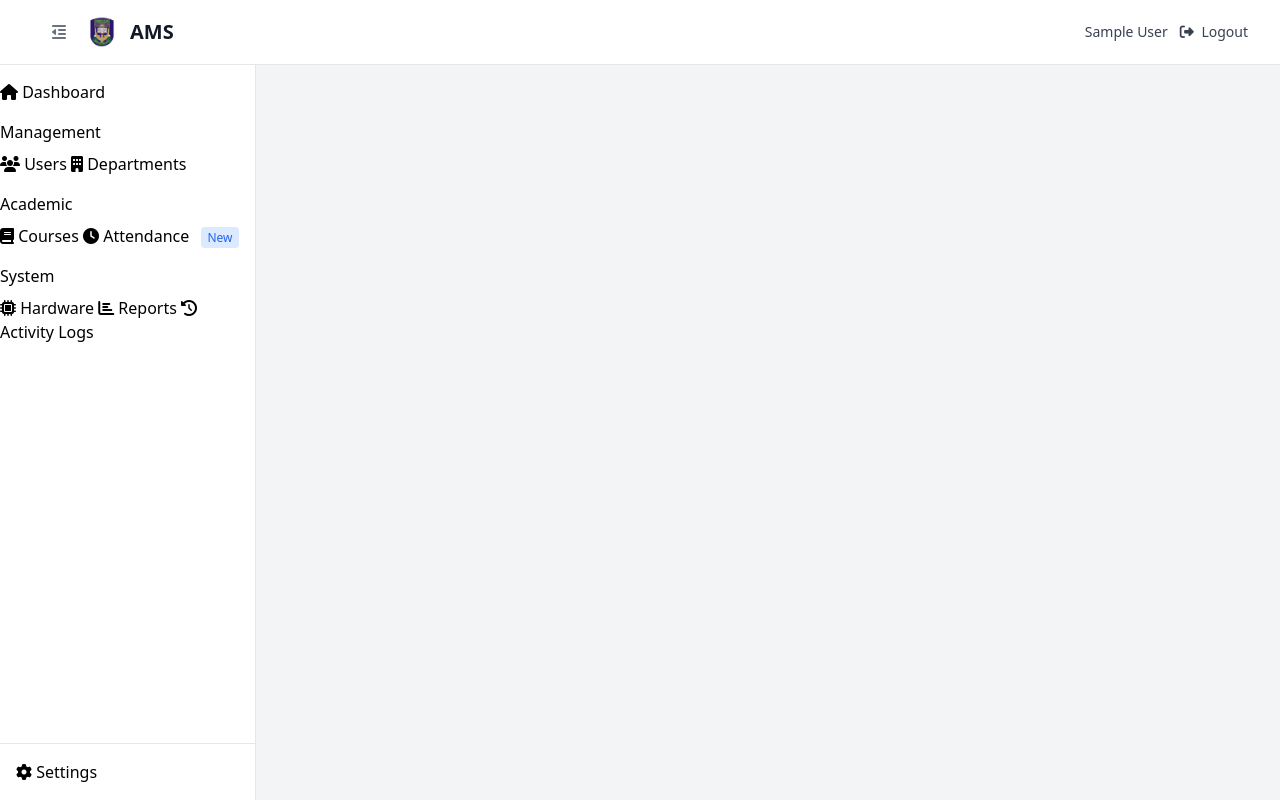
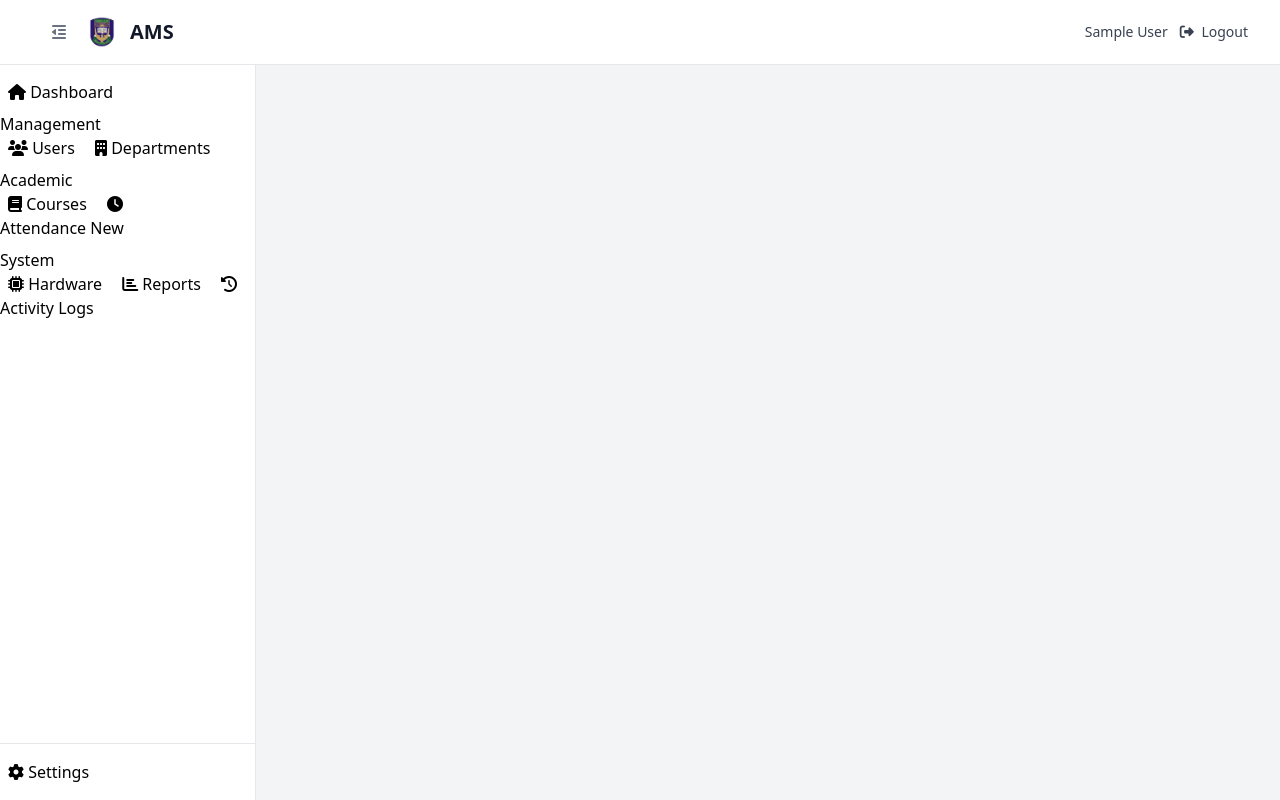
Before and after one commit to Barryhack/UNILORIN-AMS, a Flask app: page /admin/user/1 in a window 1280 px wide. Run offline with Flask 3, Linux system fonts and the light colour scheme; the visitor is signed in with stand-in values (Sample User, id 1); parts of the project's set-up code (start-up, migrations or seed data) failed here and were passed over; some libraries are stand-ins or nearby versions.

Commit message:
fix: Improve sidebar design and layout
- Better spacing and alignment
- Modern hover and active states
- Improved transitions
- Better section organization
- Cleaner navigation items
- Enhanced visual hierarchy

```diff
--- a/app/templates/admin/admin_base.html
+++ b/app/templates/admin/admin_base.html
@@ -18,11 +18,23 @@
     <style>
         [x-cloak] { display: none !important; }
 
-        .sidebar-width { width: 256px; }
-        .sidebar-collapsed { width: 64px; }
+        .sidebar-width {
+            width: 256px;
+            transition: width 0.2s ease-in-out;
+        }
 
-        .content-transition { transition: margin-left 0.2s ease-in-out; }
-        .sidebar-transition { transition: all 0.2s ease-in-out; }
+        .sidebar-collapsed {
+            width: 64px;
+            transition: width 0.2s ease-in-out;
+        }
+
+        .content-transition {
+            transition: margin-left 0.2s ease-in-out;
+        }
+
+        .sidebar-transition {
+            transition: all 0.2s ease-in-out;
+        }
 
         .logo-container {
             width: 32px;
@@ -55,8 +67,9 @@
         }
 
         .nav-link {
-            @apply flex items-center px-4 py-2 text-sm font-medium transition-all duration-200;
-            @apply text-gray-600 hover:text-gray-900 hover:bg-gray-50 rounded-lg;
+            @apply flex items-center w-full px-3 py-2.5 text-sm font-medium rounded-lg transition-all duration-200;
+            @apply text-gray-600 hover:text-gray-900 hover:bg-gray-50;
+            margin: 2px 8px;
         }
 
         .nav-link.active {
@@ -65,7 +78,11 @@
 
         .nav-link i {
             @apply flex-shrink-0 w-5 h-5 mr-3;
-            @apply text-gray-400 group-hover:text-gray-500;
+            @apply text-gray-400 transition-colors duration-200;
+        }
+
+        .nav-link:hover i {
+            @apply text-gray-600;
         }
 
         .nav-link.active i {
@@ -74,10 +91,21 @@
 
         .nav-text {
             @apply transition-opacity duration-200;
+            white-space: nowrap;
         }
 
         .section-title {
-            @apply px-4 text-xs font-semibold text-gray-400 uppercase tracking-wider;
+            @apply px-4 py-2 text-xs font-semibold text-gray-400 uppercase tracking-wider;
+            margin-top: 8px;
+        }
+
+        .nav-section {
+            @apply space-y-1;
+        }
+
+        .nav-badge {
+            @apply ml-2 px-1.5 py-0.5 text-xs font-medium rounded;
+            @apply bg-blue-100 text-blue-600;
         }
     </style>
 </head>
@@ -134,82 +162,77 @@
         :class="{'sidebar-width': !sidebarCollapsed, 'sidebar-collapsed': sidebarCollapsed, '-translate-x-full': !sidebarOpen}"
         class="fixed top-16 bottom-0 left-0 z-20 bg-white border-r border-gray-200 sidebar-transition lg:translate-x-0">
 
-        <nav class="flex flex-col h-full overflow-y-auto custom-scrollbar">
-            <div class="flex-1 py-4 space-y-4">
+        <nav class="flex flex-col h-full">
+            <!-- Main Navigation -->
+            <div class="flex-1 py-4 overflow-y-auto custom-scrollbar">
                 <!-- Overview -->
-                <div>
+                <div class="nav-section">
                     <a href="{{ url_for('admin.dashboard') }}"
-                       class="nav-link group {{ 'active' if request.endpoint == 'admin.dashboard' else '' }}">
+                       class="nav-link {{ 'active' if request.endpoint == 'admin.dashboard' else '' }}">
                         <i class="fas fa-home"></i>
                         <span class="nav-text" x-show="!sidebarCollapsed">Dashboard</span>
                     </a>
                 </div>
 
                 <!-- Management -->
-                <div>
-                    <h3 class="section-title mb-2" x-show="!sidebarCollapsed">Management</h3>
-                    <div class="space-y-1">
+                <div class="nav-section">
+                    <h3 class="section-title" x-show="!sidebarCollapsed">Management</h3>
                     <a href="{{ url_for('admin.manage_users') }}"
-                           class="nav-link group {{ 'active' if request.endpoint == 'admin.manage_users' else '' }}">
+                       class="nav-link {{ 'active' if request.endpoint == 'admin.manage_users' else '' }}">
                         <i class="fas fa-users"></i>
                         <span class="nav-text" x-show="!sidebarCollapsed">Users</span>
                     </a>
                     <a href="{{ url_for('admin.manage_departments') }}"
-                           class="nav-link group {{ 'active' if request.endpoint == 'admin.manage_departments' else '' }}">
+                       class="nav-link {{ 'active' if request.endpoint == 'admin.manage_departments' else '' }}">
                         <i class="fas fa-building"></i>
                         <span class="nav-text" x-show="!sidebarCollapsed">Departments</span>
                     </a>
                 </div>
-                </div>
 
                 <!-- Academic -->
-                <div>
-                    <h3 class="section-title mb-2" x-show="!sidebarCollapsed">Academic</h3>
-                    <div class="space-y-1">
+                <div class="nav-section">
+                    <h3 class="section-title" x-show="!sidebarCollapsed">Academic</h3>
                     <a href="{{ url_for('admin.manage_courses') }}"
-                           class="nav-link group {{ 'active' if request.endpoint == 'admin.manage_courses' else '' }}">
+                       class="nav-link {{ 'active' if request.endpoint == 'admin.manage_courses' else '' }}">
                         <i class="fas fa-book"></i>
                         <span class="nav-text" x-show="!sidebarCollapsed">Courses</span>
                     </a>
                     <a href="{{ url_for('admin.attendance') }}"
-                           class="nav-link group {{ 'active' if request.endpoint == 'admin.attendance' else '' }}">
+                       class="nav-link {{ 'active' if request.endpoint == 'admin.attendance' else '' }}">
                         <i class="fas fa-clock"></i>
                         <span class="nav-text" x-show="!sidebarCollapsed">
                             Attendance
-                                <span class="ml-2 px-1.5 py-0.5 text-xs font-medium rounded bg-blue-100 text-blue-600">New</span>
+                            <span class="nav-badge">New</span>
                         </span>
                     </a>
                 </div>
-                </div>
 
                 <!-- System -->
-                <div>
-                    <h3 class="section-title mb-2" x-show="!sidebarCollapsed">System</h3>
-                    <div class="space-y-1">
+                <div class="nav-section">
+                    <h3 class="section-title" x-show="!sidebarCollapsed">System</h3>
                     <a href="{{ url_for('admin.hardware') }}"
-                           class="nav-link group {{ 'active' if request.endpoint == 'admin.hardware' else '' }}">
+                       class="nav-link {{ 'active' if request.endpoint == 'admin.hardware' else '' }}">
                         <i class="fas fa-microchip"></i>
                         <span class="nav-text" x-show="!sidebarCollapsed">Hardware</span>
                     </a>
                     <a href="{{ url_for('admin.reports') }}"
-                           class="nav-link group {{ 'active' if request.endpoint == 'admin.reports' else '' }}">
+                       class="nav-link {{ 'active' if request.endpoint == 'admin.reports' else '' }}">
                         <i class="fas fa-chart-bar"></i>
                         <span class="nav-text" x-show="!sidebarCollapsed">Reports</span>
                     </a>
                     <a href="{{ url_for('admin.activity_logs') }}"
-                           class="nav-link group {{ 'active' if request.endpoint == 'admin.activity_logs' else '' }}">
+                       class="nav-link {{ 'active' if request.endpoint == 'admin.activity_logs' else '' }}">
                         <i class="fas fa-history"></i>
                         <span class="nav-text" x-show="!sidebarCollapsed">Activity Logs</span>
                     </a>
                 </div>
             </div>
-            </div>
 
             <!-- Settings -->
-            <div class="mt-auto border-t border-gray-200">
-                <div class="p-4">
+            <div class="border-t border-gray-200">
+                <div class="py-4">
                     <a href="{{ url_for('admin.settings') }}"
-                       class="nav-link group {{ 'active' if request.endpoint == 'admin.settings' else '' }}">
+                       class="nav-link {{ 'active' if request.endpoint == 'admin.settings' else '' }}">
                         <i class="fas fa-cog"></i>
                         <span class="nav-text" x-show="!sidebarCollapsed">Settings</span>
                     </a>
```
Lines whose indentation alone changed are shown as unchanged.
